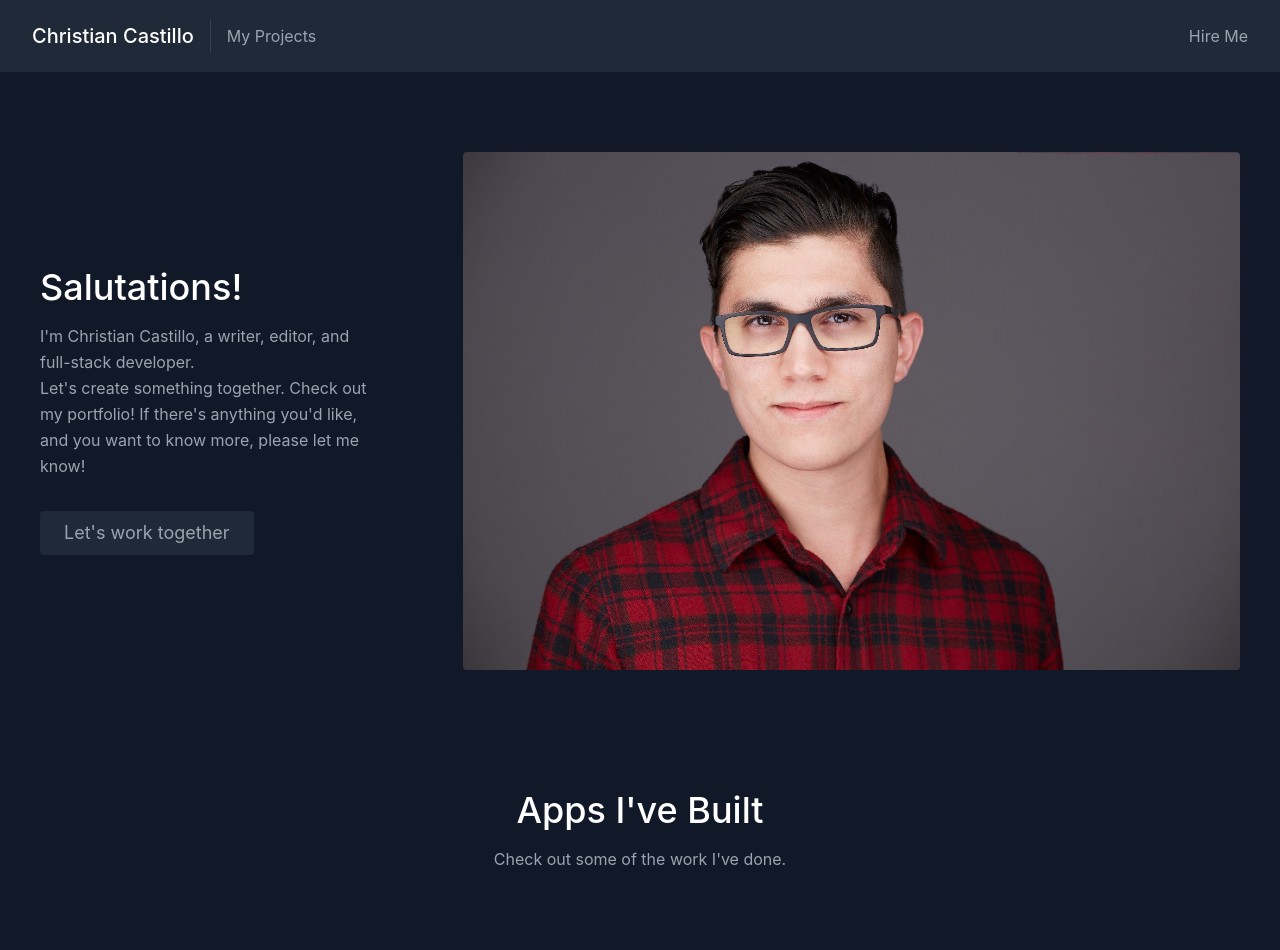
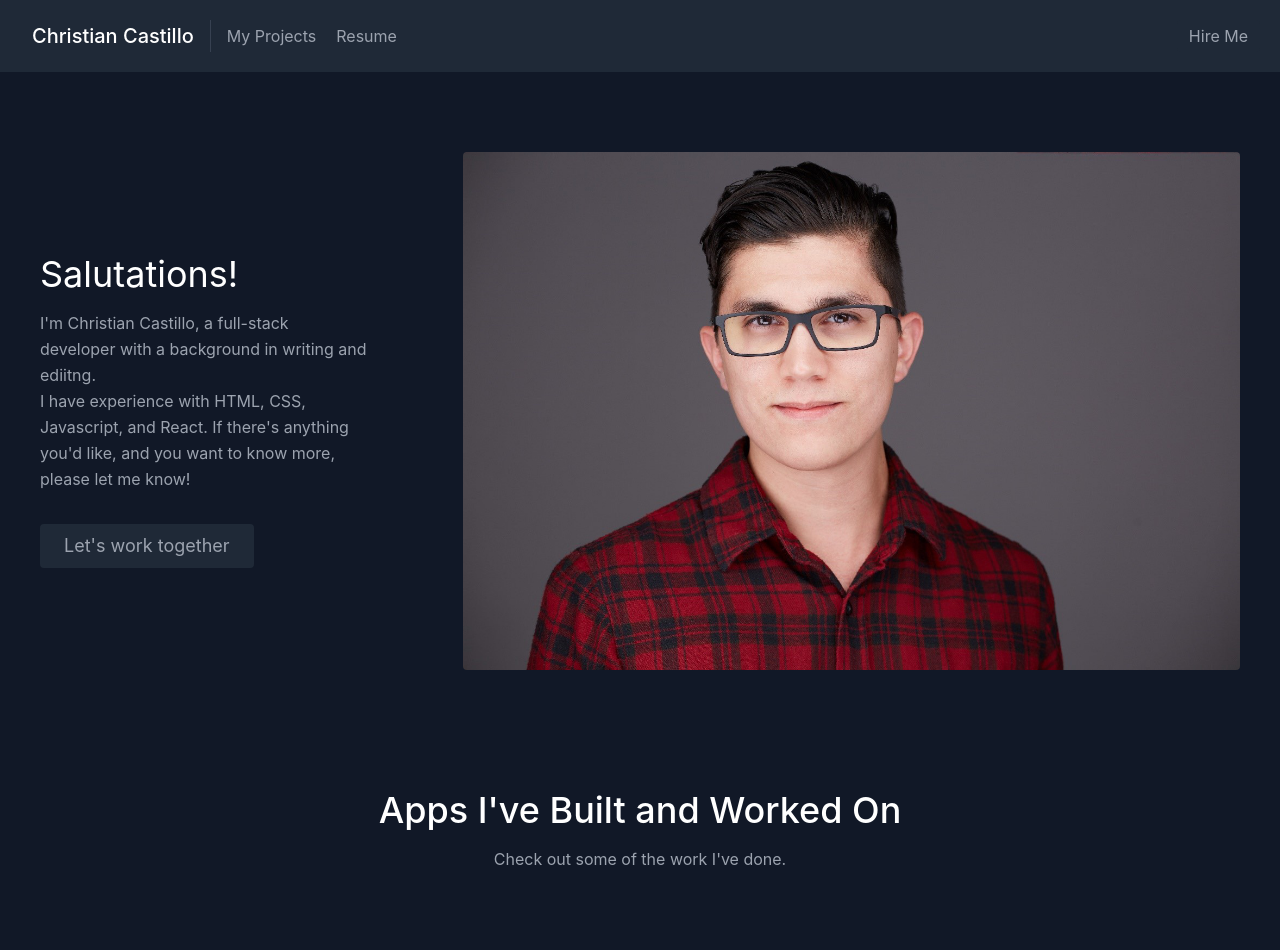
Before and after one commit to chriscast94/christian-portfolio, a React (Create React App) app: page / in a window 1280 px wide. Shown: the top 950 px of the page. Built offline with nearby package versions, Linux system fonts and the light colour scheme.

Commit message:
added resume

```diff
--- a/src/components/About.js
+++ b/src/components/About.js
@@ -3,15 +3,14 @@ export default function About() {
         <section id="about">
             <div className="container mx-auto flex px-10 py-20 md:flex-row flex-col items-center">
                 <div className="lg:flex-grow md:w-1/2 lg:pr-24 md:pr-16 flex flex-col md:items-start md:text-left mb-16 md:mb-0 items-center text-center">
-                    <h1 className="title-font sm:text-4xl text 3xl mb-4 font-medium text-white">
+                    <h2 className="title-font sm:text-4xl text 3xl mb-4 font-small text-white">
                         Salutations!
-                    </h1>
-                    <p className="mb-8 leading-relaxed">
-                        I'm Christian Castillo, a writer, editor, and full-stack developer.
-                        <br className="hidden lg:inline-block" /> Let's create something together.
-                        Check out my portfolio!
+                    </h2>
+                    <h3 className="mb-8 leading-relaxed">
+                        I'm Christian Castillo, a full-stack developer with a background in writing and ediitng.
+                        <br className="hidden lg:inline-block" /> I have experience with HTML, CSS, Javascript, and React.
                         If there's anything you'd like, and you want to know more, please let me know!
-                    </p>
+                    </h3>
                     <div className="flex justify-center">
                         <a href="#contact"
                             className="l-4 inline-flex text-gray-400 bg-gray-800 border-0 py-2 px-6 focus:outline-none hover:bg-gray-700 hover:text-white rounded text-lg">
--- a/src/components/Navbar.js
+++ b/src/components/Navbar.js
@@ -13,6 +13,9 @@ export default function Navbar() {
                 <nav className="md:mr-auto md:ml-4 md:py-1 md:pl-4 md:border-l md:border-gray-700	flex flex-wrap items-center text-base justify-center">
                     <a href="#projects" className="mr-5 hover:text-white">
                         My Projects
+                    </a>
+                    <a href="https://drive.google.com/file/d/1iibu0XUeF9qzZPkLSzY4sHRkFpZ9Y49w/view?usp=sharing" className="mr-5 hover:text-white">
+                        Resume
                     </a>
                     {/* <a href="#skills" className="mr-5 hover:text-white">
                         Skills
--- a/src/components/Projects.js
+++ b/src/components/Projects.js
@@ -8,7 +8,7 @@ export default function Projects() {
                 <div className="flex flex-col w-full mb-20">
                     {/* <CodeIcon className="mx-auto inline-block w-10 mb-4" /> */}
                     <h1 className="sm:text-4xl text-3xl font-medium title-font mb-4 text-white">
-                        Apps I've Built
+                        Apps I've Built and Worked On
                     </h1>
                     <p className="lg:w-2/3 mx-auto leading-relaxed text-base">
                         Check out some of the work I've done.
--- a/src/data.js
+++ b/src/data.js
@@ -27,6 +27,6 @@ export const projects = [
         description: "Can't think of a password? We got you covered.",
         image: "./pass-gen-hero.png",
         link: "https://chriscast94.github.io/HW03-Password-Generator/",
-        github: "https://github.com/chriscast94/password-generator"
+        github: "https://chriscast94.github.io/password-generator/"
     },
 ]
```
